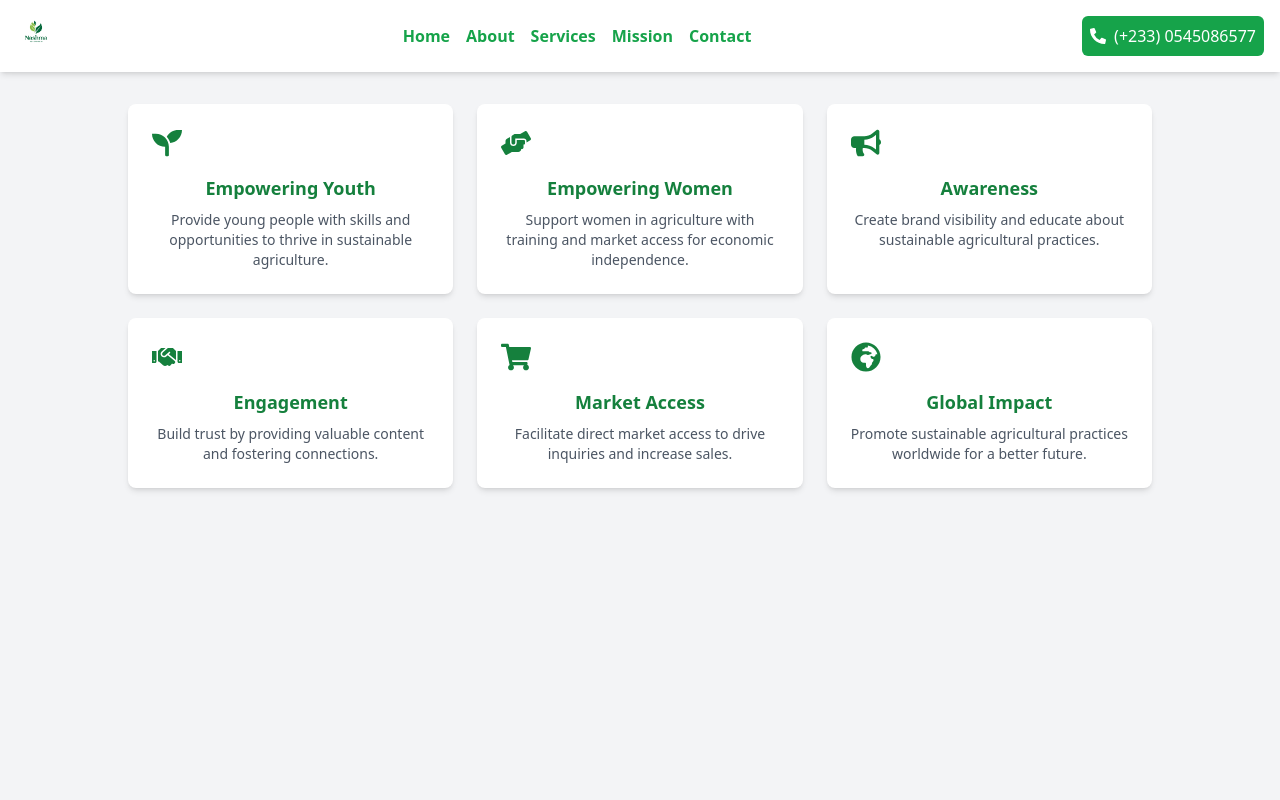
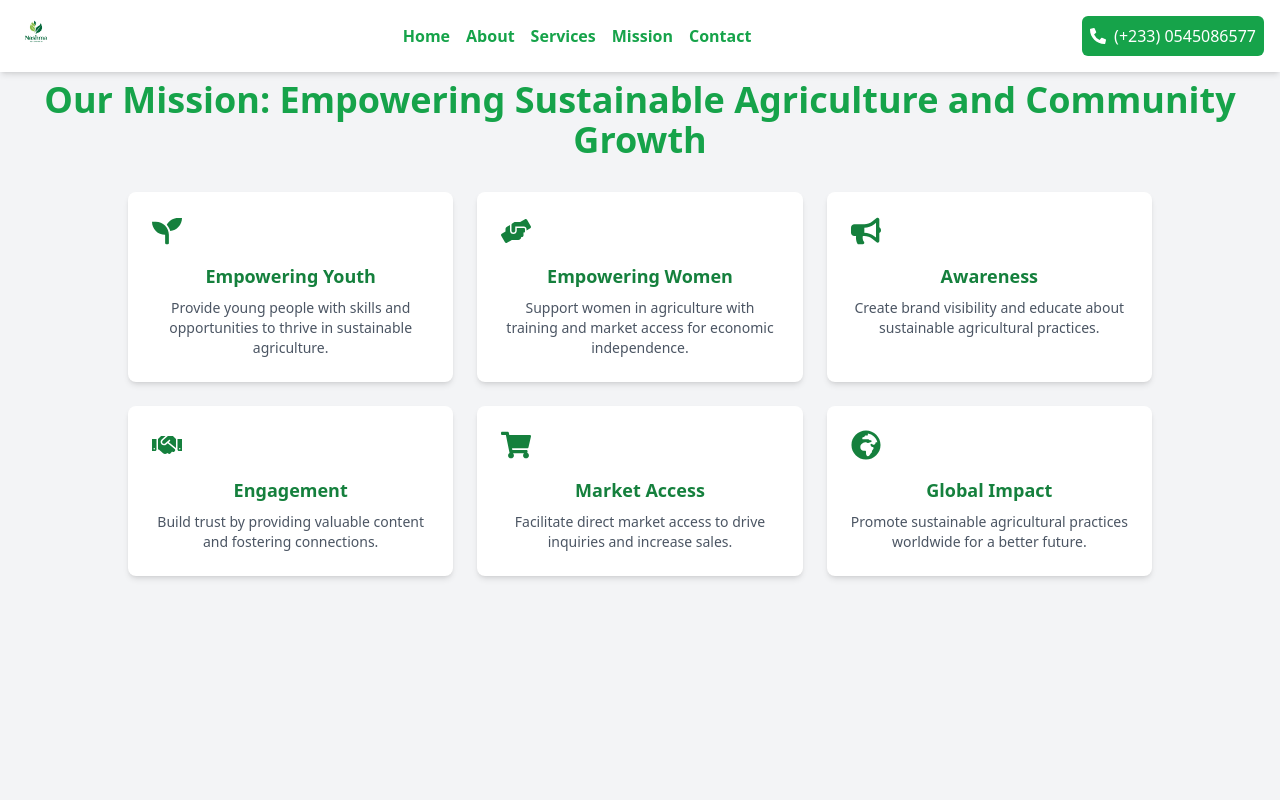
Before and after one commit to felix-atoma/nashma-agribusness, a React (Vite) app: page /mission in a window 1280 px wide. Shown: the top 800 px of the page. Built offline with nearby package versions, Linux system fonts and the light colour scheme.

Commit message:
added title to pages

```diff
--- a/src/pages/Mission.jsx
+++ b/src/pages/Mission.jsx
@@ -47,8 +47,10 @@ const Mission = () => {
   ];
 
   return (
-    <div className="bg-gray-100 p-8 min-h-screen">
-      <h1 className="text-center text-4xl font-bold text-green-600 mb-8">Our Mission</h1>
+    <div className="bg-gray-100 p-8 min-h-screen pt-20">
+      <h1 className="text-center text-4xl font-bold text-green-600 mb-8">
+        Our Mission: Empowering Sustainable Agriculture and Community Growth
+      </h1>
       <div className="grid grid-cols-1 md:grid-cols-2 lg:grid-cols-3 gap-6 max-w-5xl mx-auto">
         {missionCards.map((item, index) => (
           <div
--- a/src/pages/services.jsx
+++ b/src/pages/services.jsx
@@ -32,7 +32,7 @@ const Services = () => {
       image: "/20241112_163334.jpg",
       title: "Sustainable Farming Workshops",
       description:
-        "Teaching modern and sustainable farming techniques to enhance productivity while protecting the environment. We aim to integrate these practices with potash production and market access.",
+        "Teaching modern and sustainable farming techniques to enhance productivity while protecting the environment. We aim to integrate these practices with potash ",
     },
   ];
 
@@ -42,9 +42,9 @@ const Services = () => {
 
   return (
     <div className="p-10 bg-gray-50">
-      <h2 className="text-3xl font-bold text-gray-800 text-center mb-10">
-        Services We Provide
-      </h2>
+      <h1 className="text-4xl font-bold text-green-700 text-center mb-10 mt-16">
+        Our Expertise: Empowering Sustainable Solutions and Global Outreach
+      </h1>
       <div className="grid grid-cols-1 md:grid-cols-2 lg:grid-cols-4 gap-6">
         {services.map((service) => (
           <div
```
